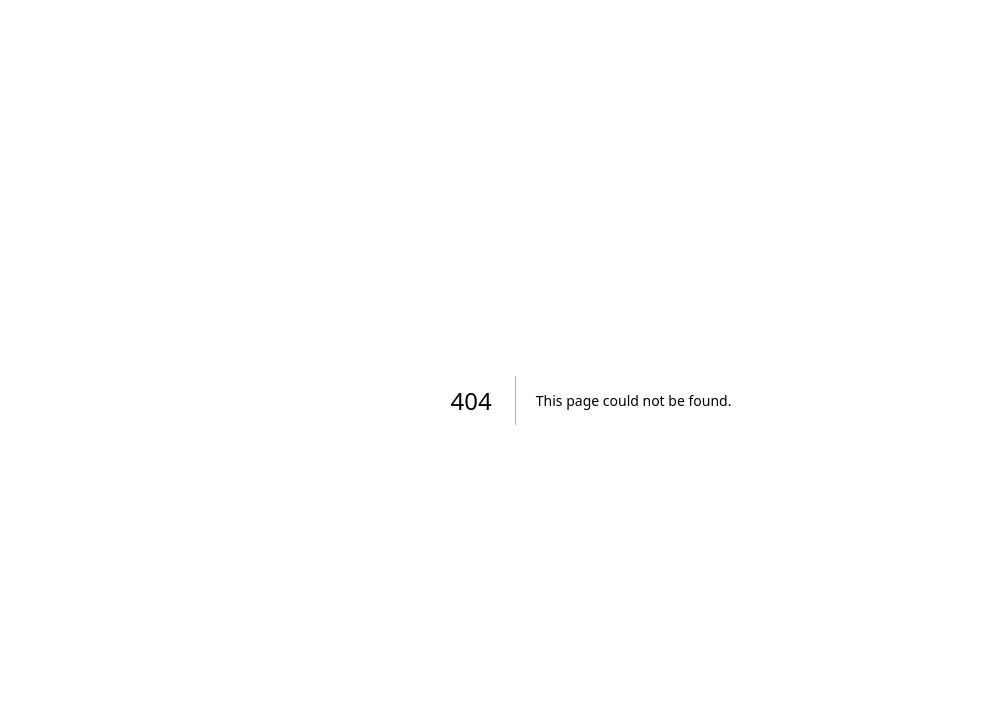
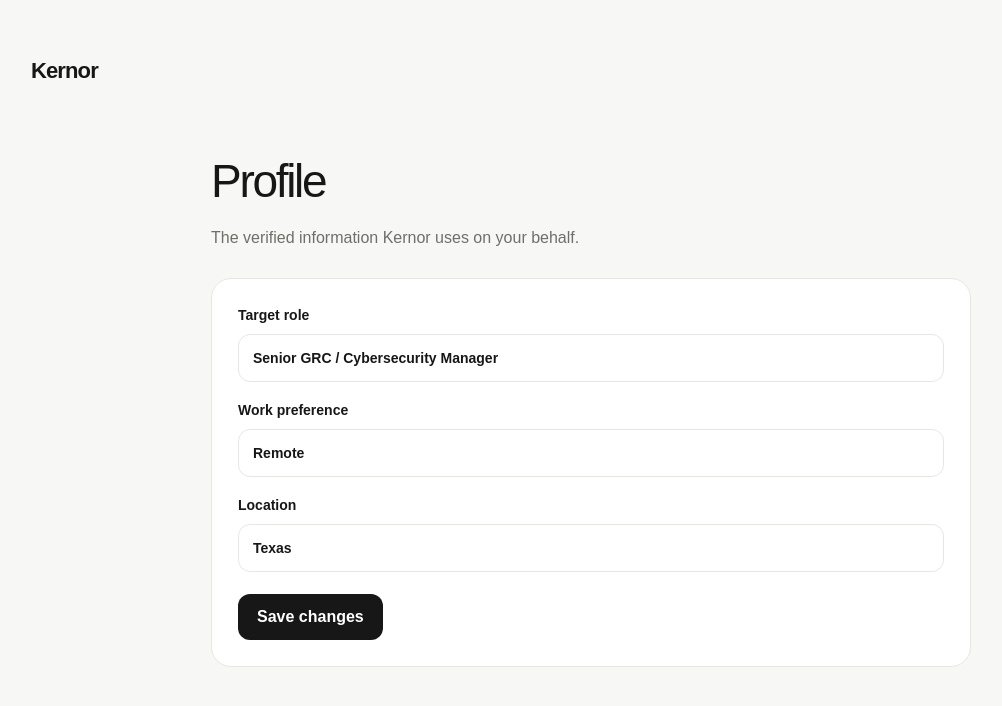
Before and after one commit to Dr-Opara/Kernor-ai, a Next.js app: page /profile in a window 1280 px wide. Before the commit this address had no page. Shown: the top 706 px of the page, without its empty margins (49-1051 px from the left). Built offline with nearby package versions, Linux system fonts and the light colour scheme.

Commit message:
feat: add src/app/profile/page.tsx

```diff
--- /dev/null
+++ b/src/app/profile/page.tsx
@@ -0,0 +1,19 @@
+import Link from "next/link";
+
+export default function ProfilePage(){
+  return <main className="shell" style={{padding:"54px 0 90px"}}>
+    <Link href="/dashboard" style={{fontSize:22,fontWeight:800,letterSpacing:"-0.04em"}}>Kernor</Link>
+    <div style={{width:"min(760px,100%)",margin:"60px auto 0"}}>
+      <h1 style={{fontSize:46,letterSpacing:"-0.05em",marginBottom:10}}>Profile</h1>
+      <p className="muted">The verified information Kernor uses on your behalf.</p>
+      <div className="card" style={{padding:26,marginTop:28}}>
+        <div style={{display:"grid",gap:18}}>
+          <label style={{display:"grid",gap:8,fontWeight:650,fontSize:14}}>Target role<input className="input" defaultValue="Senior GRC / Cybersecurity Manager" /></label>
+          <label style={{display:"grid",gap:8,fontWeight:650,fontSize:14}}>Work preference<input className="input" defaultValue="Remote" /></label>
+          <label style={{display:"grid",gap:8,fontWeight:650,fontSize:14}}>Location<input className="input" defaultValue="Texas" /></label>
+        </div>
+        <button className="btn btn-primary" style={{marginTop:22}}>Save changes</button>
+      </div>
+    </div>
+  </main>
+}
```
